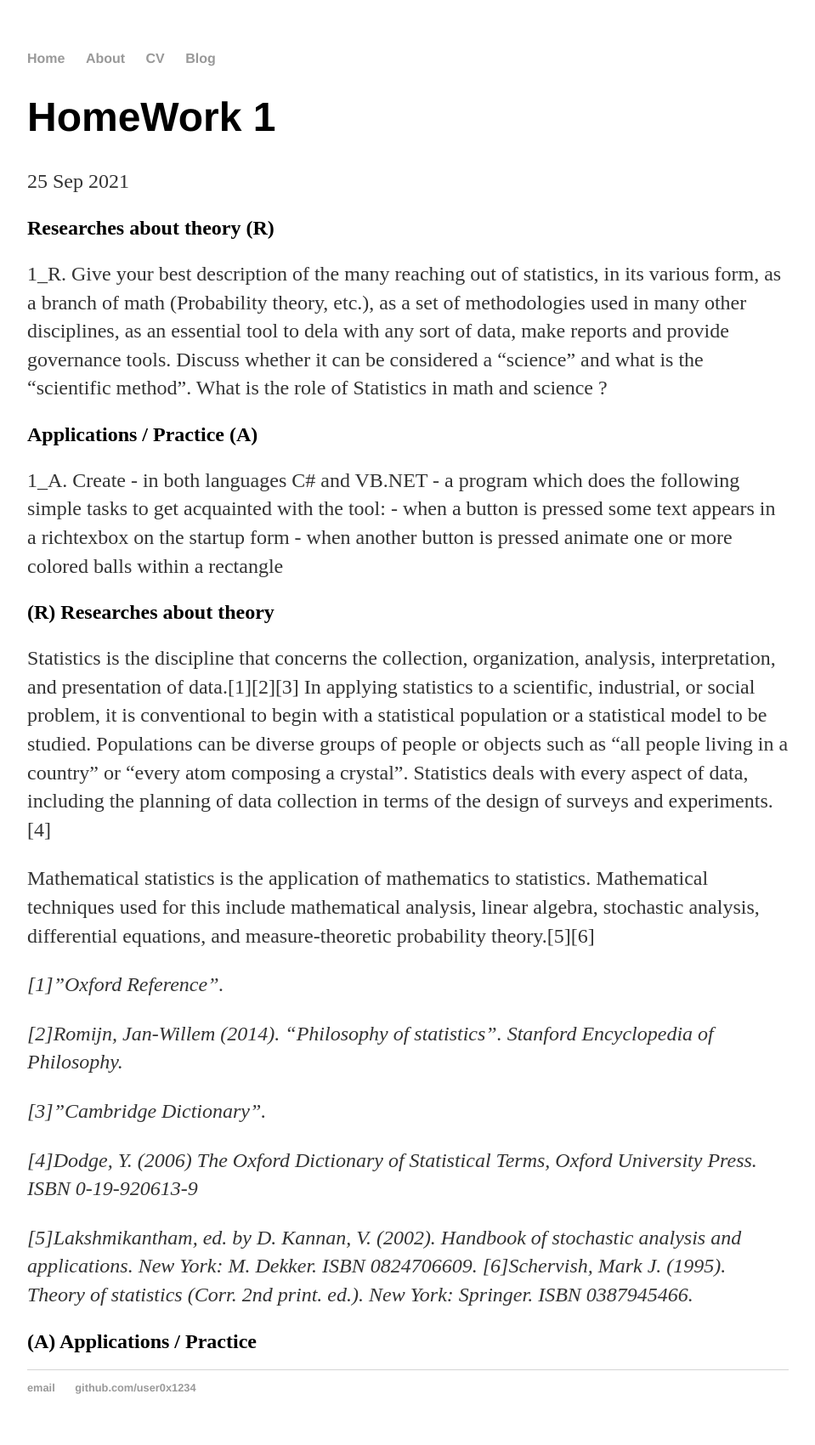
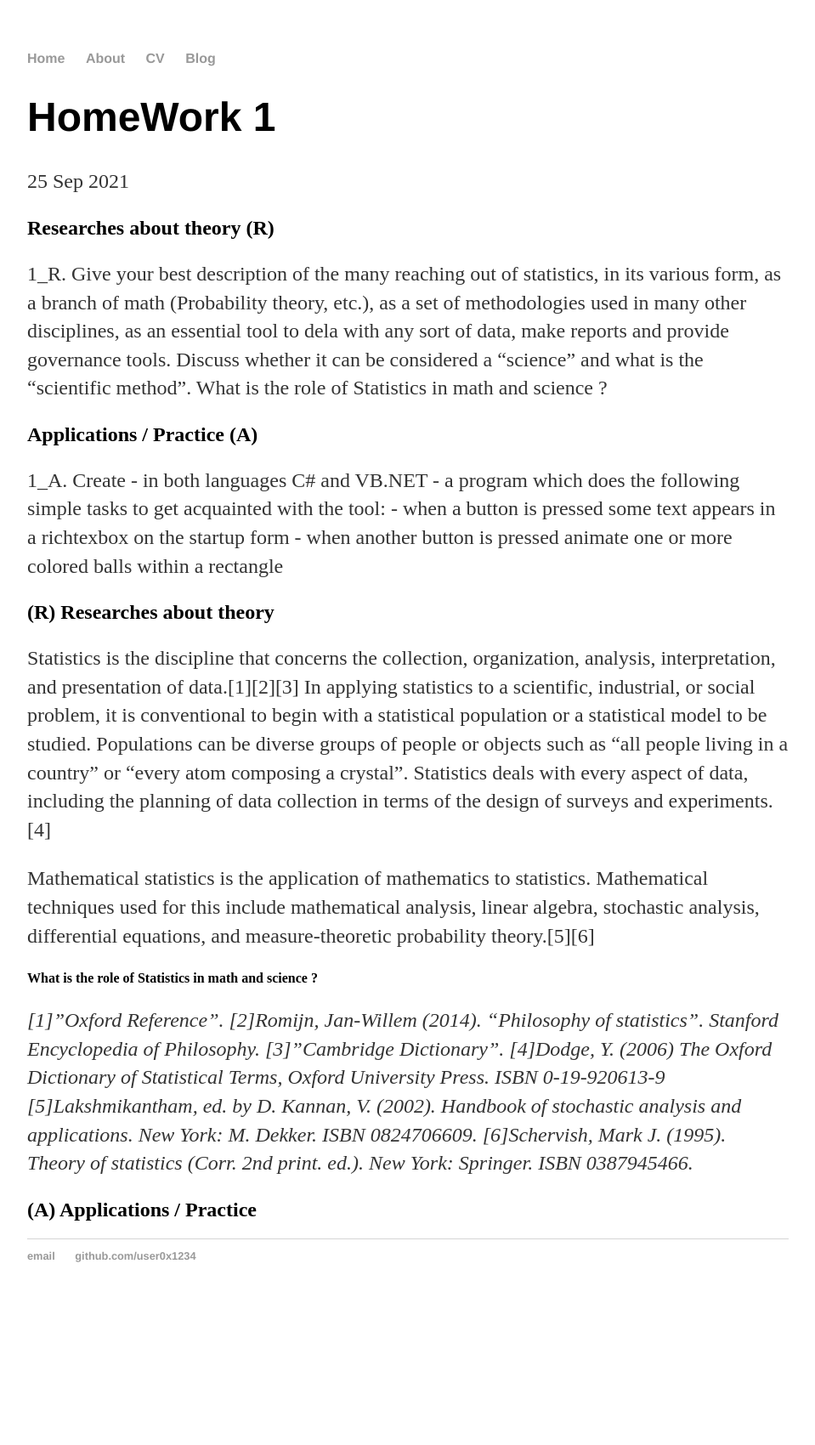
Before and after one commit to user0x1234/user0x1234.github.io, a Jekyll site: the page built from _posts/2021-09-25-HomeWork1.md, in a window 1280 px wide. Shown: the whole page at 85% size, without its empty margins (160-1119 px from the left). Built offline with Jekyll 4.4.1, drawn with Linux system fonts in a browser that asks for light colours; after the commit the page ends 1545 px from its top, so only the background shows below that.

Commit message:
Update 2021-09-25-HomeWork1.md

```diff
--- a/_posts/2021-09-25-HomeWork1.md
+++ b/_posts/2021-09-25-HomeWork1.md
@@ -16,16 +16,14 @@ Statistics is the discipline that concerns the collection, organization, analysi
 
 Mathematical statistics is the application of mathematics to statistics. Mathematical techniques used for this include mathematical analysis, linear algebra, stochastic analysis, differential equations, and measure-theoretic probability theory.[5][6]
 
+#### What is the role of Statistics in math and science ?
+
+*[1]"Oxford Reference".*
+*[2]Romijn, Jan-Willem (2014). "Philosophy of statistics". Stanford Encyclopedia of Philosophy.*
+*[3]"Cambridge Dictionary".*
+*[4]Dodge, Y. (2006) The Oxford Dictionary of Statistical Terms, Oxford University Press. ISBN 0-19-920613-9*
+*[5]Lakshmikantham, ed. by D. Kannan, V. (2002). Handbook of stochastic analysis and applications. New York: M. Dekker. ISBN 0824706609.*
+*[6]Schervish, Mark J. (1995). Theory of statistics (Corr. 2nd print. ed.). New York: Springer. ISBN 0387945466.*
 
 
-*[1]"Oxford Reference".*
-
-*[2]Romijn, Jan-Willem (2014). "Philosophy of statistics". Stanford Encyclopedia of Philosophy.*
-
-*[3]"Cambridge Dictionary".*
-
-*[4]Dodge, Y. (2006) The Oxford Dictionary of Statistical Terms, Oxford University Press. ISBN 0-19-920613-9*
-
-*[5]Lakshmikantham, ed. by D. Kannan, V. (2002). Handbook of stochastic analysis and applications. New York: M. Dekker. ISBN 0824706609.*
-*[6]Schervish, Mark J. (1995). Theory of statistics (Corr. 2nd print. ed.). New York: Springer. ISBN 0387945466.*
 ## (A) Applications / Practice
```
